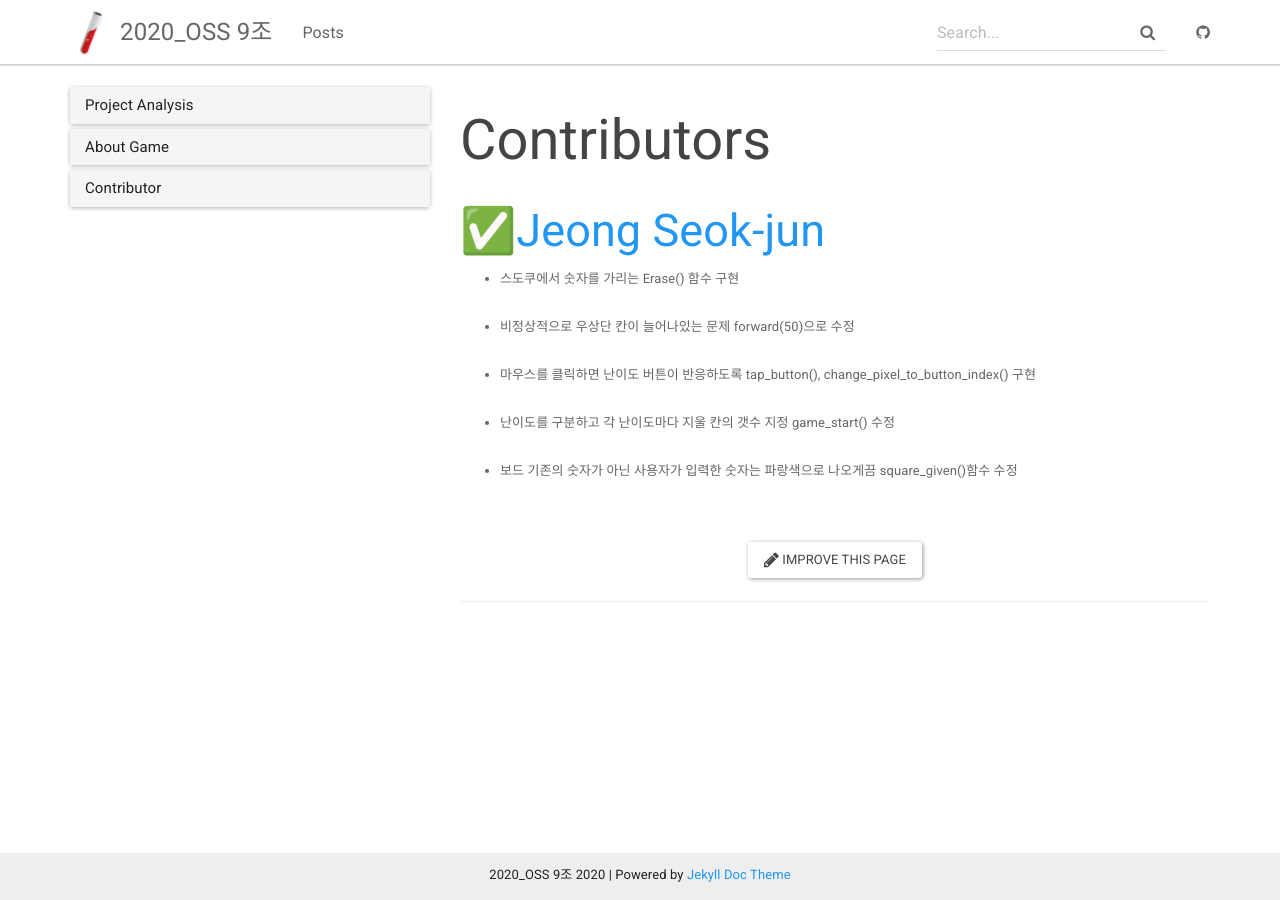
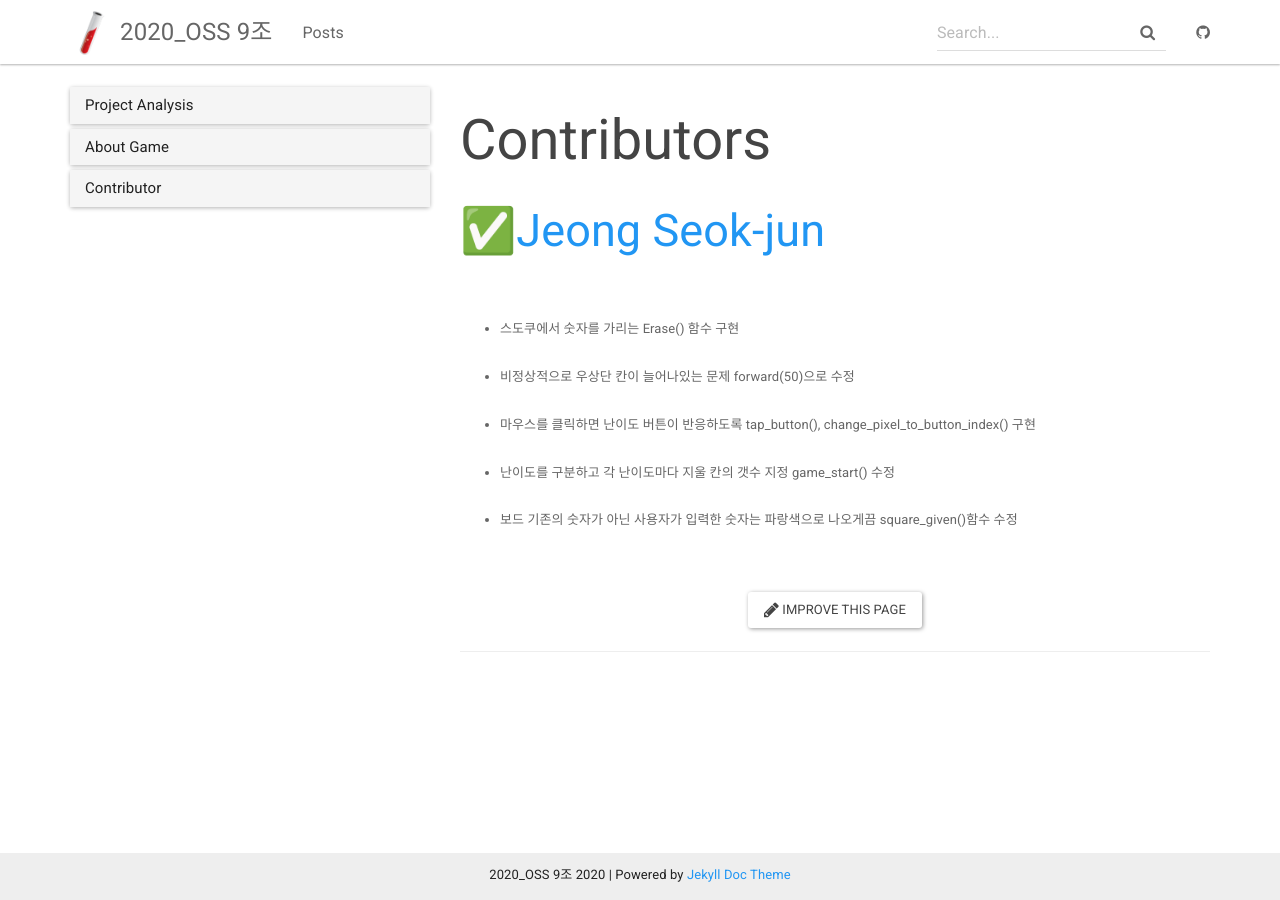
Before and after one commit to doolim98/2020-2-OSS-9, a Jekyll site: the page built from _docs/Teamrole/jeongseokjun_role.md, in a window 1280 px wide. Built offline with Jekyll 4.4.1, drawn with Linux system fonts in a browser that asks for light colours.

```diff
--- a/_docs/Teamrole/jeongseokjun_role.md
+++ b/_docs/Teamrole/jeongseokjun_role.md
@@ -2,7 +2,7 @@
 title: Contributors
 permalink: /docs/jeongseokjun_role/
 ---
-## &#9989;[Jeong Seok-jun](https://github.com/June1010)<br>
+## &#9989;[Jeong Seok-jun](https://github.com/June1010)<br><br>
 - 스도쿠에서 숫자를 가리는 Erase() 함수 구현<br><br>
 - 비정상적으로 우상단 칸이 늘어나있는 문제 forward(50)으로 수정<br><br>
 - 마우스를 클릭하면 난이도 버튼이 반응하도록  tap_button(), change_pixel_to_button_index() 구현<br><br>
```
